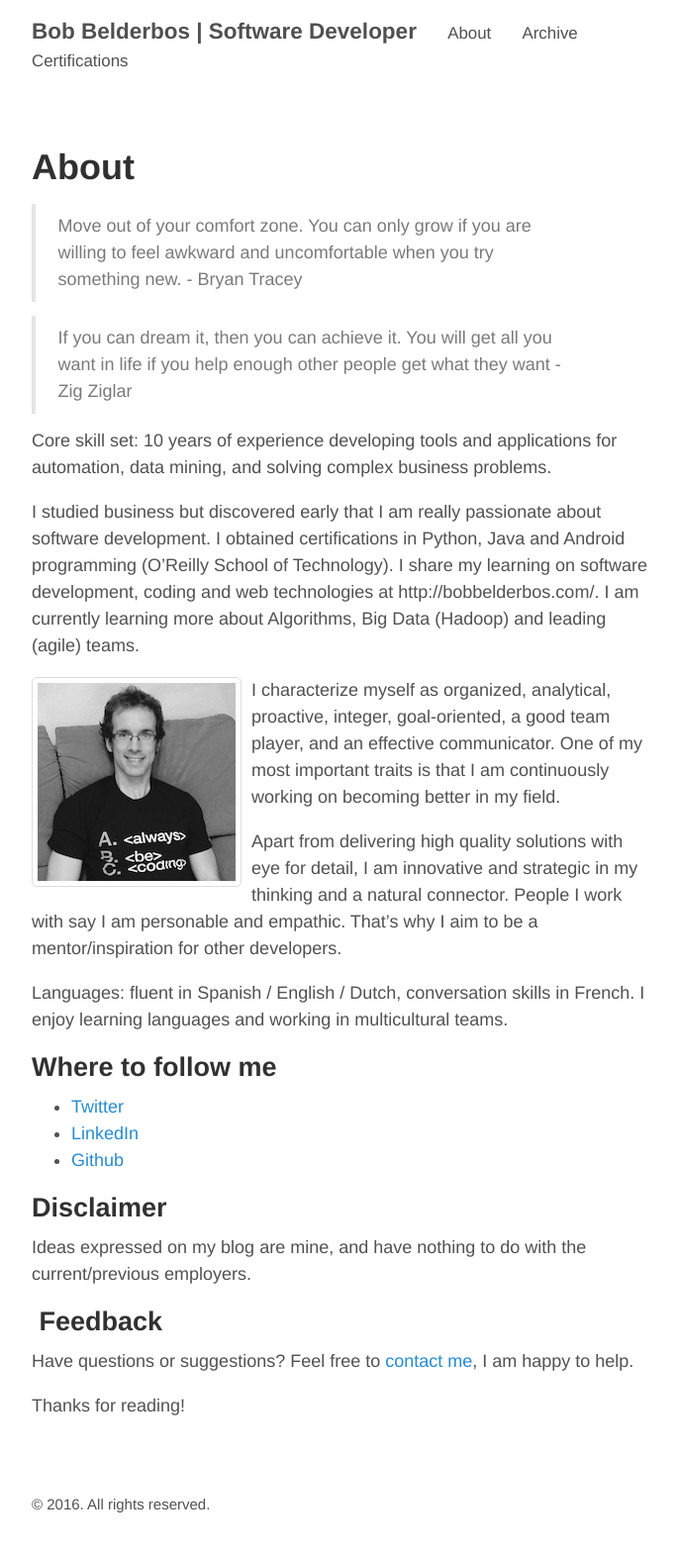
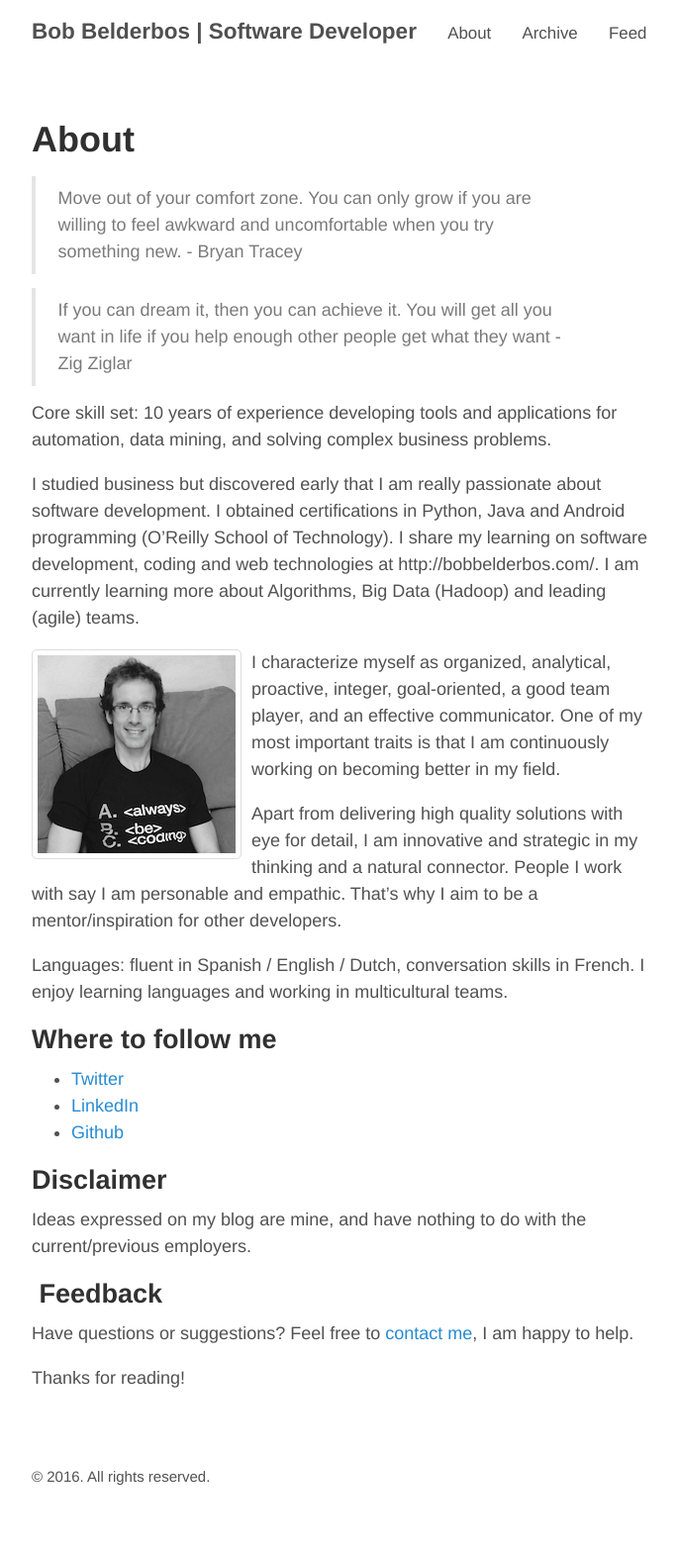
Before and after one commit to bbelderbos/bbelderbos.github.io, a Jekyll site: the page built from about.md, in a window 1280 px wide. Shown: the whole page at 99% size, without its empty margins (293-978 px from the left). Built offline with Jekyll 4.4.1, drawn with Linux system fonts in a browser that asks for light colours; after the commit the page ends 1541 px from its top, so only the background shows below that.

Commit message:
restored navbar links

```diff
--- a/_config.yml
+++ b/_config.yml
@@ -30,8 +30,7 @@ github:
 pages_list:
   About: '/about'
   Archive: '/archive'
-  Certifications: '/certifications'
-# Feed: '/atom.xml'
+  Feed: '/atom.xml'
 
 # Settings for analytics helper
 # Set 'provider' to the analytics provider you want to use.
```
